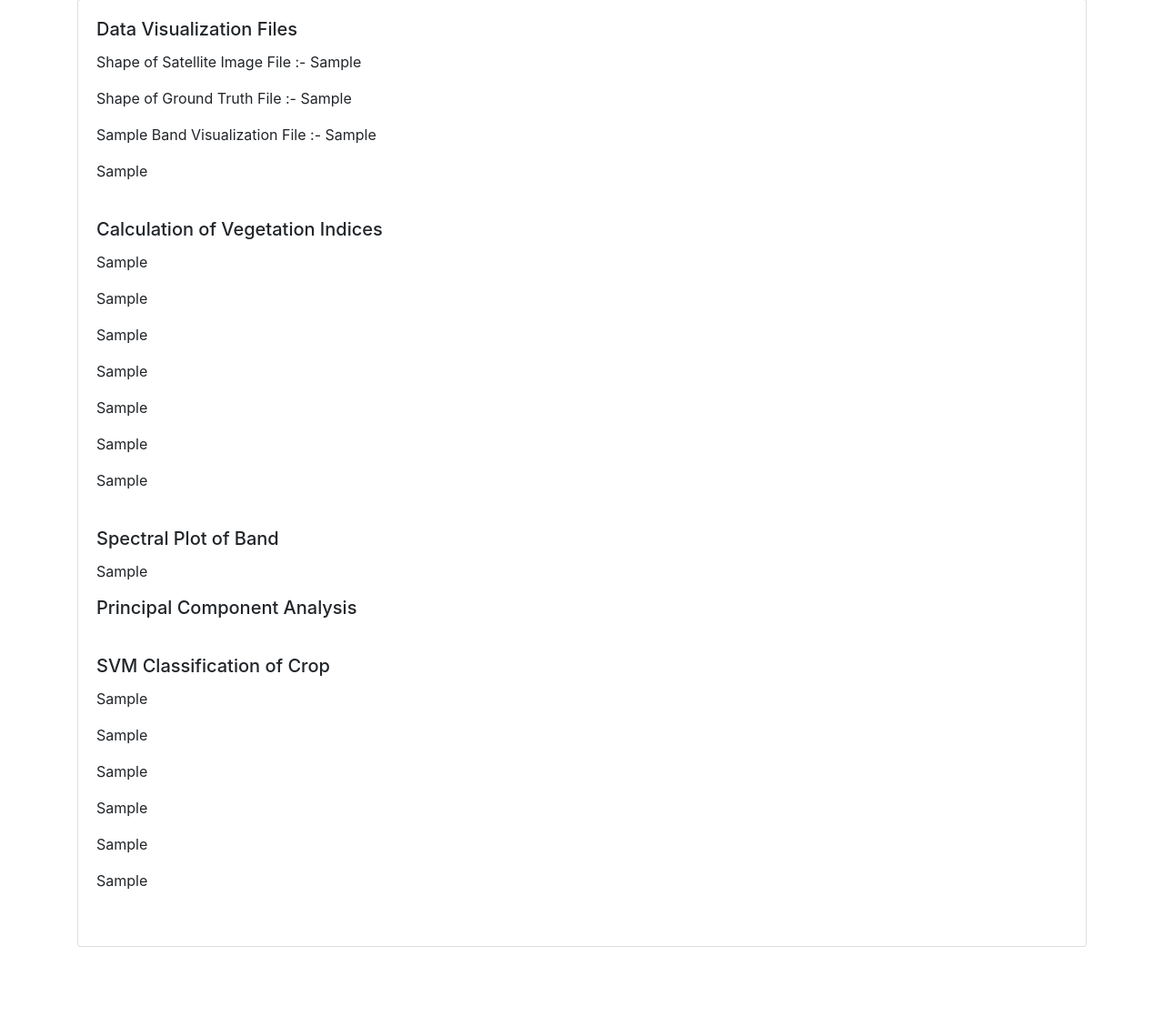
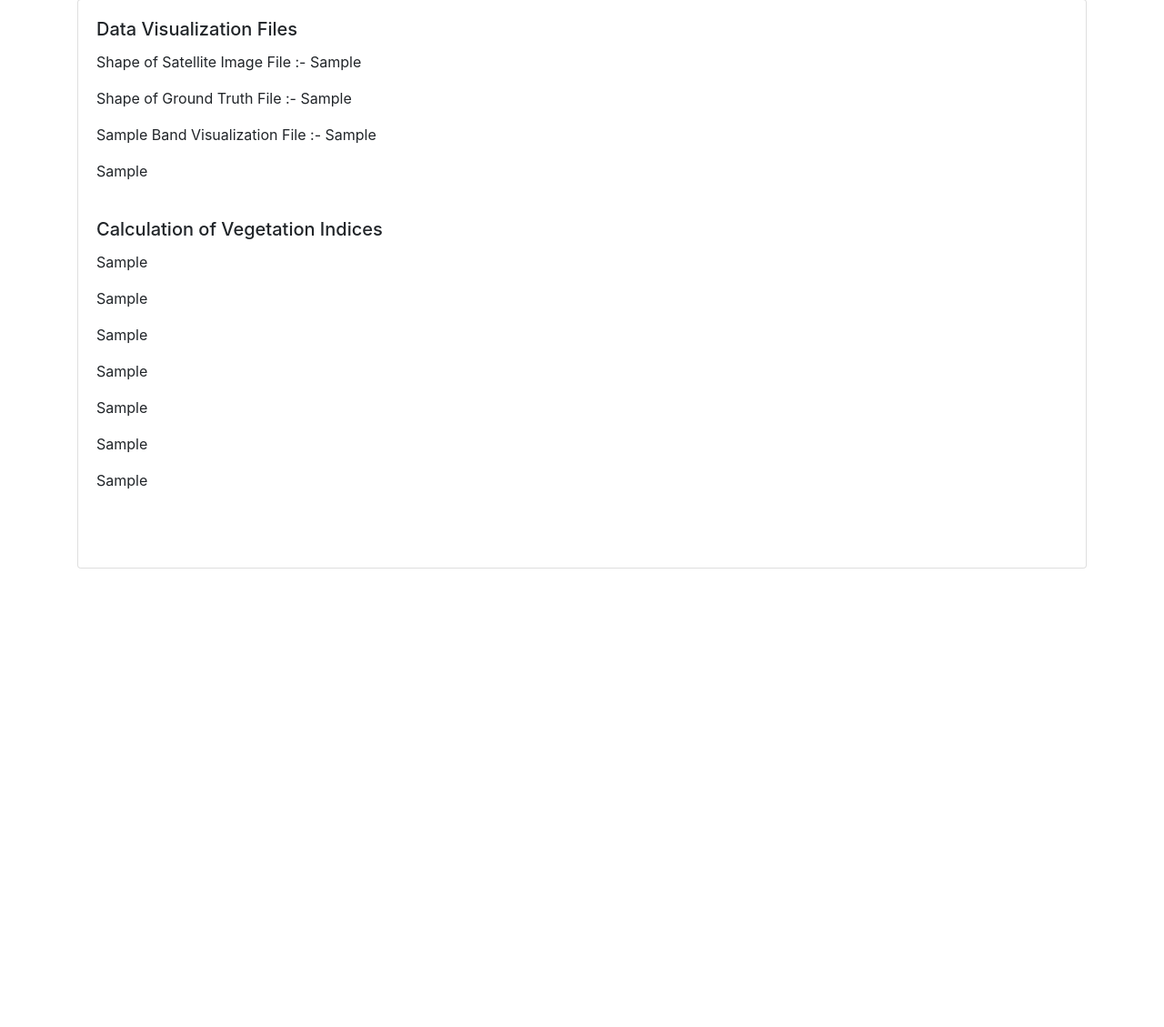
Before and after one commit to RavitejaMali/My-CCVI-project-Major-, a Flask app: template template/preprocessing.html in a window 1280 px wide. Shown: the part 355-1484 px from the top of the page at 91% size. After the commit the page ends 980 px from the top, so only its background shows below. Run offline with Flask 3, Linux system fonts and the light colour scheme; the template is opened without the code that fills it: most values are stand-ins (such as "Sample title", 1, 10 or a date in 2020); some libraries are stand-ins or nearby versions.

Commit message:
Update preprocessing.html

```diff
--- a/template/preprocessing.html
+++ b/template/preprocessing.html
@@ -73,7 +73,7 @@
                             <p> {{ o }} </p>
                             <br>
 
-                            <h5 class="card-title">Spectral Plot of Band</h5>
+                           <!-- <h5 class="card-title">Spectral Plot of Band</h5>
                             <p> {{ p }} </p>
 
                             <h5 class="card-title">Principal Component Analysis</h5>
@@ -86,7 +86,7 @@
                             <p> {{ t }} </p>
                             <p> {{ u }} </p>
                             <p> {{ x }} </p>
-                            <p> {{ y }} </p>
+                            <p> {{ y }} </p>-->
                             <br>
 
                         </div>
```
